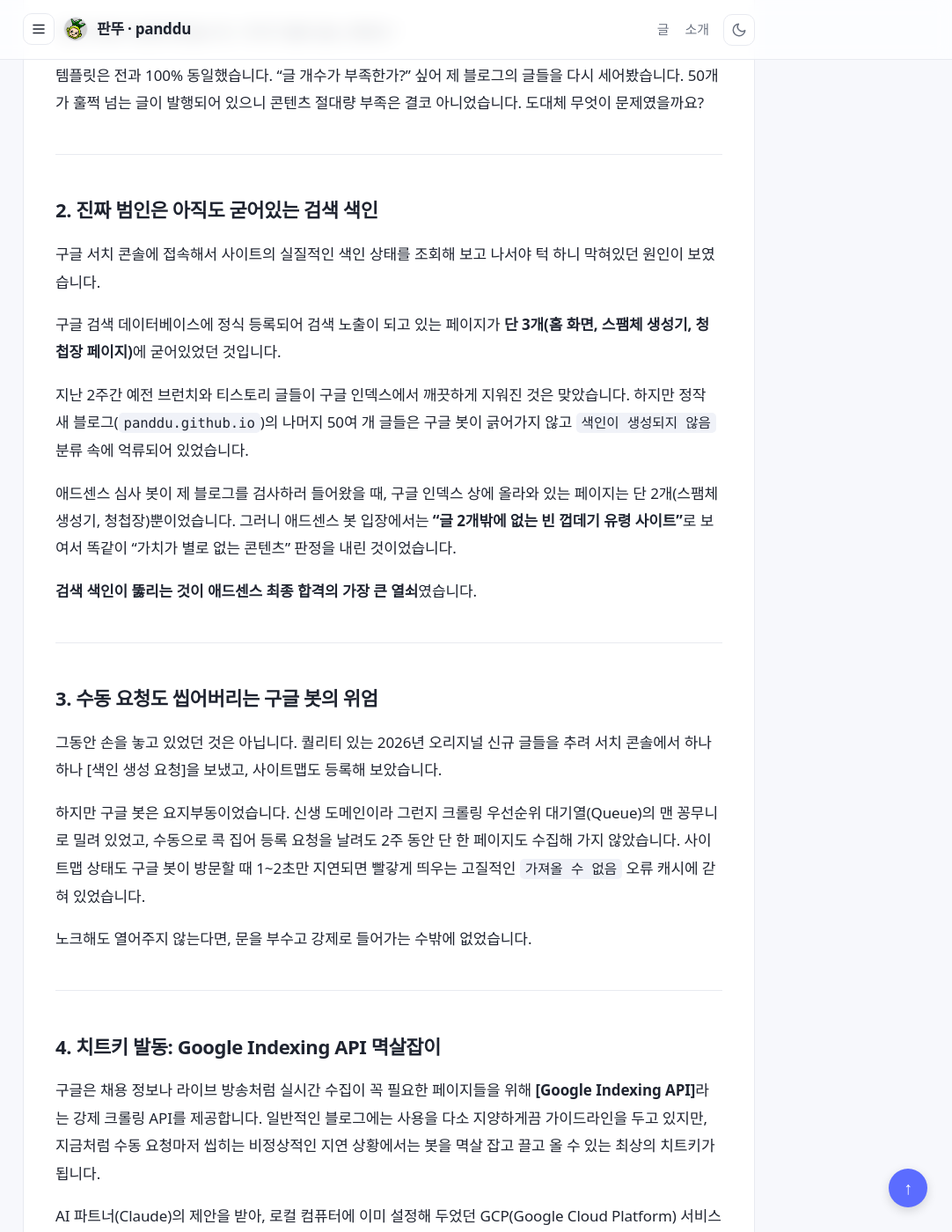
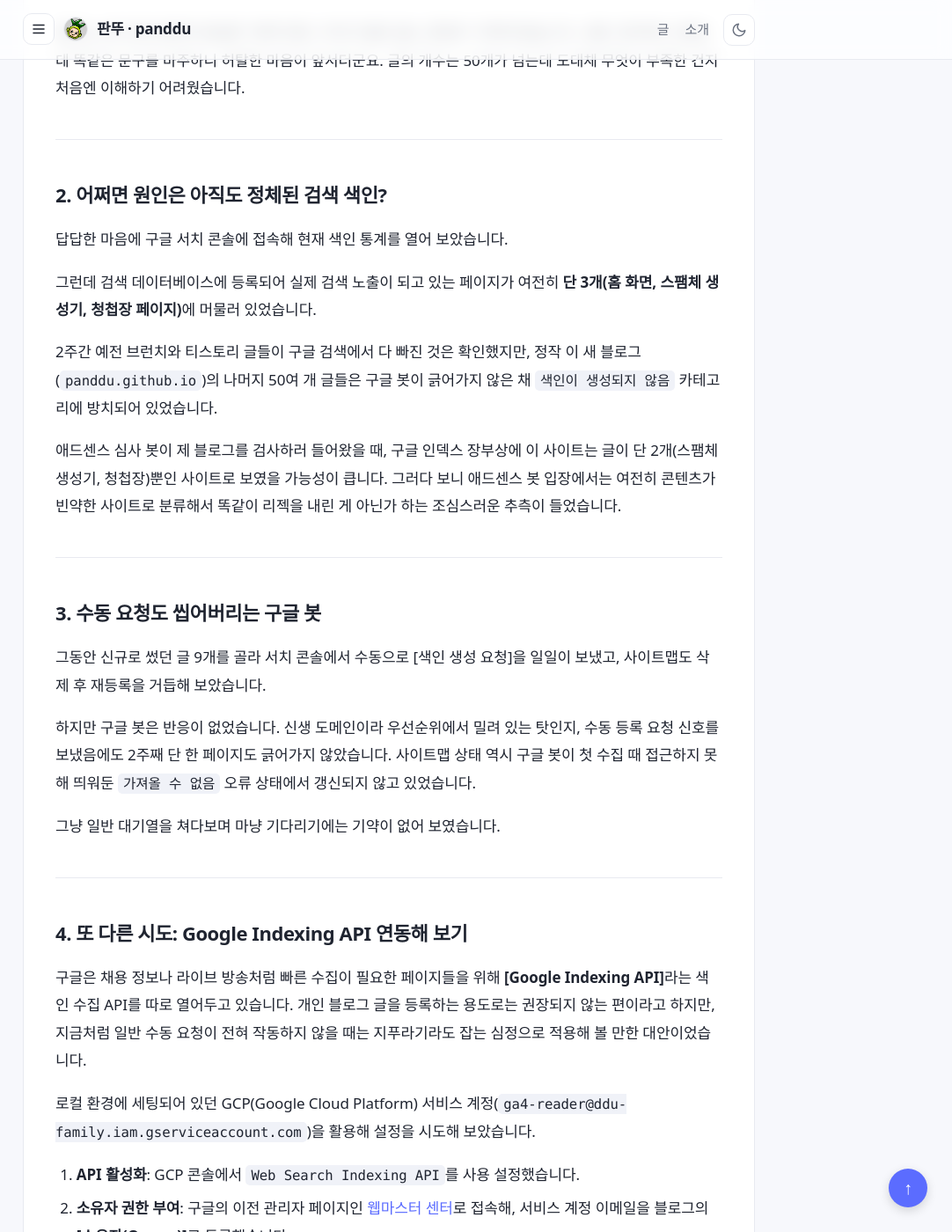
Before and after one commit to panddu/panddu.github.io, a Jekyll site: the page built from _posts/2026-08-23-adsense-rejection-diary-2.md, in a window 1280 px wide and 1400 px high, scrolled down 1632 px. Shown: the whole window at 88% size, without its empty margins (198-1280 px from the left). Built offline with Jekyll 4.4.1, drawn with Linux system fonts in a browser that asks for light colours; some web fonts are replaced; comment, search, counter and statistics services are not loaded; some of the changed text lies outside the part shown.

Commit message:
chore: update adsense rejection diary 2 post tone

````diff
--- a/_posts/2026-08-23-adsense-rejection-diary-2.md
+++ b/_posts/2026-08-23-adsense-rejection-diary-2.md
@@ -1,9 +1,9 @@
 ---
 layout: post
-title: "애드고시 리젝당하다 2편 - 수동 색인도 씹는 구글 봇 깨우기"
+title: "애드고시 리젝당하다 2편 - 수동 색인도 안 될 때의 또 다른 시도"
 date: 2026-08-23 18:30:00 +0900
 category: tech
-excerpt: "재신청한 지 2주 만에 다시 날아온 애드센스 리젝 메일. 수동 색인 요청도 무시하는 구글 봇의 멱살을 잡고 Google Indexing API로 강제 크롤링을 주입한 생생한 삽질기."
+excerpt: "재신청한 지 2주 만에 다시 날아온 애드센스 리젝 메일. 수동 색인 요청조차 씹는 구글 봇에게 Google Indexing API로 수집 신호를 보내며 조심스레 결과를 기다려봅니다."
 ---
 
 <div style="background: var(--answer-bg, #f6f8ff); border: 1px solid var(--answer-border, #e3e8ff); border-radius: 8px; padding: 16px 20px; margin: 24px 0 28px; font-size: 14.5px; line-height: 1.6; color: var(--ink);">
@@ -15,9 +15,9 @@
         <rect x="10.5" y="1" width="3" height="22" rx="1.5" transform="rotate(120 12 12)"/>
       </g>
     </svg>
-    <span style="display: inline-block; vertical-align: middle;">이 글은 Claude Sonnet 5와 함께 작성되었습니다</span>
+    <span style="display: inline-block; vertical-align: middle;">이 글은 Gemini와 함께 작성되었습니다</span>
   </div>
-  재신청 이후 또 한 번의 애드센스 낙방 통보를 받고, 그 원인을 파악해 구글의 강제 색인 API(Google Indexing API)를 연동해 해결하기까지의 과정을 정리한 에세이입니다.
+  2차 애드센스 낙방 통보를 받고, 여전히 풀리지 않는 색인 문제를 해결하기 위해 Google Indexing API라는 다소 낯선 방식을 적용해 본 시도에 대한 기록입니다.
 </div>
 
 <style>
@@ -61,10 +61,10 @@
   <p class="toc-title">목차</p>
   <ul>
     <li><a href="#rejected-again">1. 2주 만에 돌아온 답장, 그리고 2차 리젝</a></li>
-    <li><a href="#empty-site">2. 진짜 범인은 아직도 굳어있는 검색 색인</a></li>
-    <li><a href="#bot-is-sleeping">3. 수동 요청도 씹어버리는 구글 봇의 위엄</a></li>
-    <li><a href="#indexing-api">4. 치트키 발동: Google Indexing API 멱살잡이</a></li>
-    <li><a href="#what-next">5. 다음 단계는?</a></li>
+    <li><a href="#empty-site">2. 어쩌면 원인은 아직도 정체된 검색 색인?</a></li>
+    <li><a href="#bot-is-sleeping">3. 수동 요청도 씹어버리는 구글 봇</a></li>
+    <li><a href="#indexing-api">4. 또 다른 시도: Google Indexing API 연동해 보기</a></li>
+    <li><a href="#what-next">5. 이번엔 잘 될 수 있을까?</a></li>
   </ul>
 </div>
 
@@ -72,68 +72,62 @@
 
 <h2 id="rejected-again">1. 2주 만에 돌아온 답장, 그리고 2차 리젝</h2>
 
-2주 전, 구글 검색 인프라의 표준 이정표(Canonical)를 새 블로그 주소로 정확하게 돌려놓고, 브런치와 티스토리에 흩어져 있던 글들도 비공개(발행 취소)로 깔끔하게 정리했습니다. 중복 콘텐츠 페널티를 완벽히 해결했다고 자부하며 애드센스에 검토 요청 버튼을 누르고 결과를 기다렸습니다.
+2주 전, 구글 검색 인프라의 표준 이정표(Canonical)를 새 블로그 주소로 돌려놓고, 브런치와 티스토리에 있던 기존 글들도 비공개(발행 취소)로 정리했습니다. 중복 콘텐츠 문제를 정석대로 다 처리했으니 이번엔 괜찮겠지 하는 마음으로 애드센스에 검토 요청을 넣었습니다.
 
-그리고 정확히 2주가 지난 오늘, 구글 애드센스 팀으로부터 메일이 한 통 왔습니다.
+그리고 2주가 지난 오늘, 구글 애드센스 팀으로부터 메일이 한 통 왔습니다.
 
 ![애드센스 정책 위반 발견 메일](/assets/img/posts/2026-08-23/adsense-rejection-again.png)
 *가치가 별로 없는 콘텐츠로 2차 리젝당한 메일 화면.*
 
-"정책 위반이 발견되었습니다. 가치가 별로 없는 콘텐츠."
-
-템플릿은 전과 100% 동일했습니다. "글 개수가 부족한가?" 싶어 제 블로그의 글들을 다시 세어봤습니다. 50개가 훌쩍 넘는 글이 발행되어 있으니 콘텐츠 절대량 부족은 결코 아니었습니다. 도대체 무엇이 문제였을까요?
+결과는 2주 전과 완전히 동일한 "정책 위반: 가치가 별로 없는 콘텐츠" 리젝이었습니다. 나름 고민하며 고쳤는데 똑같은 문구를 마주하니 허탈한 마음이 앞서더군요. 글의 개수는 50개가 넘는데 도대체 무엇이 부족한 건지 처음엔 이해하기 어려웠습니다.
 
 ---
 
-<h2 id="empty-site">2. 진짜 범인은 아직도 굳어있는 검색 색인</h2>
+<h2 id="empty-site">2. 어쩌면 원인은 아직도 정체된 검색 색인?</h2>
 
-구글 서치 콘솔에 접속해서 사이트의 실질적인 색인 상태를 조회해 보고 나서야 턱 하니 막혀있던 원인이 보였습니다.
+답답한 마음에 구글 서치 콘솔에 접속해 현재 색인 통계를 열어 보았습니다.
 
-구글 검색 데이터베이스에 정식 등록되어 검색 노출이 되고 있는 페이지가 **단 3개(홈 화면, 스팸체 생성기, 청첩장 페이지)**에 굳어있었던 것입니다.
+그런데 검색 데이터베이스에 등록되어 실제 검색 노출이 되고 있는 페이지가 여전히 **단 3개(홈 화면, 스팸체 생성기, 청첩장 페이지)**에 머물러 있었습니다.
 
-지난 2주간 예전 브런치와 티스토리 글들이 구글 인덱스에서 깨끗하게 지워진 것은 맞았습니다. 하지만 정작 새 블로그(`panddu.github.io`)의 나머지 50여 개 글들은 구글 봇이 긁어가지 않고 `색인이 생성되지 않음` 분류 속에 억류되어 있었습니다.
+2주간 예전 브런치와 티스토리 글들이 구글 검색에서 다 빠진 것은 확인했지만, 정작 이 새 블로그(`panddu.github.io`)의 나머지 50여 개 글들은 구글 봇이 긁어가지 않은 채 `색인이 생성되지 않음` 카테고리에 방치되어 있었습니다.
 
-애드센스 심사 봇이 제 블로그를 검사하러 들어왔을 때, 구글 인덱스 상에 올라와 있는 페이지는 단 2개(스팸체 생성기, 청첩장)뿐이었습니다. 그러니 애드센스 봇 입장에서는 **"글 2개밖에 없는 빈 껍데기 유령 사이트"**로 보여서 똑같이 "가치가 별로 없는 콘텐츠" 판정을 내린 것이었습니다.
-
-**검색 색인이 뚫리는 것이 애드센스 최종 합격의 가장 큰 열쇠**였습니다.
+애드센스 심사 봇이 제 블로그를 검사하러 들어왔을 때, 구글 인덱스 장부상에 이 사이트는 글이 단 2개(스팸체 생성기, 청첩장)뿐인 사이트로 보였을 가능성이 큽니다. 그러다 보니 애드센스 봇 입장에서는 여전히 콘텐츠가 빈약한 사이트로 분류해서 똑같이 리젝을 내린 게 아닌가 하는 조심스러운 추측이 들었습니다.
 
 ---
 
-<h2 id="bot-is-sleeping">3. 수동 요청도 씹어버리는 구글 봇의 위엄</h2>
+<h2 id="bot-is-sleeping">3. 수동 요청도 씹어버리는 구글 봇</h2>
 
-그동안 손을 놓고 있었던 것은 아닙니다. 퀄리티 있는 2026년 오리지널 신규 글들을 추려 서치 콘솔에서 하나하나 [색인 생성 요청]을 보냈고, 사이트맵도 등록해 보았습니다.
+그동안 신규로 썼던 글 9개를 골라 서치 콘솔에서 수동으로 [색인 생성 요청]을 일일이 보냈고, 사이트맵도 삭제 후 재등록을 거듭해 보았습니다.
 
-하지만 구글 봇은 요지부동이었습니다. 신생 도메인이라 그런지 크롤링 우선순위 대기열(Queue)의 맨 꽁무니로 밀려 있었고, 수동으로 콕 집어 등록 요청을 날려도 2주 동안 단 한 페이지도 수집해 가지 않았습니다. 사이트맵 상태도 구글 봇이 방문할 때 1~2초만 지연되면 빨갛게 띄우는 고질적인 `가져올 수 없음` 오류 캐시에 갇혀 있었습니다.
+하지만 구글 봇은 반응이 없었습니다. 신생 도메인이라 우선순위에서 밀려 있는 탓인지, 수동 등록 요청 신호를 보냈음에도 2주째 단 한 페이지도 긁어가지 않았습니다. 사이트맵 상태 역시 구글 봇이 첫 수집 때 접근하지 못해 띄워둔 `가져올 수 없음` 오류 상태에서 갱신되지 않고 있었습니다.
 
-노크해도 열어주지 않는다면, 문을 부수고 강제로 들어가는 수밖에 없었습니다.
+그냥 일반 대기열을 쳐다보며 마냥 기다리기에는 기약이 없어 보였습니다.
 
 ---
 
-<h2 id="indexing-api">4. 치트키 발동: Google Indexing API 멱살잡이</h2>
+<h2 id="indexing-api">4. 또 다른 시도: Google Indexing API 연동해 보기</h2>
 
-구글은 채용 정보나 라이브 방송처럼 실시간 수집이 꼭 필요한 페이지들을 위해 **[Google Indexing API]**라는 강제 크롤링 API를 제공합니다. 일반적인 블로그에는 사용을 다소 지양하게끔 가이드라인을 두고 있지만, 지금처럼 수동 요청마저 씹히는 비정상적인 지연 상황에서는 봇을 멱살 잡고 끌고 올 수 있는 최상의 치트키가 됩니다.
+구글은 채용 정보나 라이브 방송처럼 빠른 수집이 필요한 페이지들을 위해 **[Google Indexing API]**라는 색인 수집 API를 따로 열어두고 있습니다. 개인 블로그 글을 등록하는 용도로는 권장되지 않는 편이라고 하지만, 지금처럼 일반 수동 요청이 전혀 작동하지 않을 때는 지푸라기라도 잡는 심정으로 적용해 볼 만한 대안이었습니다.
 
-AI 파트너(Claude)의 제안을 받아, 로컬 컴퓨터에 이미 설정해 두었던 GCP(Google Cloud Platform) 서비스 계정(`ga4-reader@ddu-family.iam.gserviceaccount.com`)을 활용해 작업을 세팅했습니다.
+로컬 환경에 세팅되어 있던 GCP(Google Cloud Platform) 서비스 계정(`ga4-reader@ddu-family.iam.gserviceaccount.com`)을 활용해 설정을 시도해 보았습니다.
 
-1. **API 활성화**: GCP 콘솔에서 `Web Search Indexing API`를 프로젝트에 사용 설정했습니다.
-2. **서치 콘솔 소유자 권한 부여**: 구글의 클래식 관리자 페이지인 [웹마스터 센터](https://www.google.com/webmasters/verification/home)에 접속해, 해당 서비스 계정 이메일을 블로그의 **[소유자(Owner)]**로 정식 등록했습니다.
-3. **API 자동화 스크립트 실행**: 블로그 사이트맵(`sitemap.xml`)을 자동으로 읽어 들여 모든 포스트 URL을 구글 API 서버로 직접 쏘아 올리는 파이썬 스크립트(`force_index.py`)를 돌렸습니다.
+1. **API 활성화**: GCP 콘솔에서 `Web Search Indexing API`를 사용 설정했습니다.
+2. **소유자 권한 부여**: 구글의 이전 관리자 페이지인 [웹마스터 센터](https://www.google.com/webmasters/verification/home)로 접속해, 서비스 계정 이메일을 블로그의 **[소유자(Owner)]**로 등록했습니다.
+3. **스크립트 실행**: 블로그 사이트맵(`sitemap.xml`)에서 모든 포스트 URL을 읽어와 구글 API 서버로 다이렉트 전송하는 파이썬 스크립트(`force_index.py`)를 돌려 보았습니다.
 
 ```bash
 # 구글 봇에게 64개 URL을 실시간으로 강제 제출하는 파이썬 명령어
 ~/.config/mingus-kit/.venv/bin/python3 skills/blog-analytics/scripts/force_index.py --key-path ~/.config/mingus-kit/ga4_service_account.json
 ```
 
-결과는 **64개 URL 전체 성공(SUCCESS)**!
-
-구글 API 서버에 직접 강제 수집 신호를 안전하게 밀어 넣는 데 성공했습니다.
+다행히 64개 URL 전체에 대해 전송 성공(`SUCCESS`) 응답이 떨어졌고, 구글 서버로 직접 색인 갱신 신호를 밀어 넣는 데까지는 완료했습니다.
 
 ---
 
-<h2 id="what-next">5. 다음 단계는?</h2>
+<h2 id="what-next">5. 이번엔 잘 될 수 있을까?</h2>
 
-구글 Indexing API의 효과는 매우 강력합니다. 구글의 일반 크롤러와 달리 API 신호를 받은 구글 봇은 보통 수 시간 내, 길어도 24시간 내에 블로그를 차례대로 순방향 수집하기 시작합니다.
+API를 활용해 수집 신호를 전송하긴 했지만, 이것을 쓴다고 해서 굳어있던 색인이 정말 다 풀릴지는 아직 반신반의하는 심정입니다. 다만 마냥 대기열에 서서 구글 봇이 오기만을 바라보는 것보다는 할 수 있는 최소한의 기술적인 시도는 다 해보았다는 점에서 의미를 두려고 합니다.
 
-이제 구글 검색 결과에 50여 개의 포스트 글이 대량으로 한꺼번에 노출되는 것을 지켜보기만 하면 됩니다.
+이 방법마저 통하지 않는다면 정말 텍스트 자체의 퀄리티나 사이트 전체의 구조를 근본적으로 다시 점검해야 할 것 같습니다.
 
-며칠 동안 색인이 50개 이상으로 정상 갱신되어 검색 노출이 풀리는 시점에, 애드센스에 3번째 검토 요청을 날릴 계획입니다. 이번에야말로 초록색 승인 마크를 받아내고, 임시 비활성화해 둔 디스코드 게시판(`board.html`)과 오픈채팅방 링크(`chat.html`)를 기쁘게 원상 복구하여 3편(완결편)으로 돌아오겠습니다.
+일단은 구글 봇이 며칠 내로 사이트를 드나들며 색인을 갱신해 주기를 조용히 바라볼 뿐입니다. 며칠 뒤 검색 결과에 변화가 생기면 다시 그 결과를 정리해 보겠습니다. 이번엔 제발 좋은 소식으로 이어지기를 기대해 봅니다.
````
